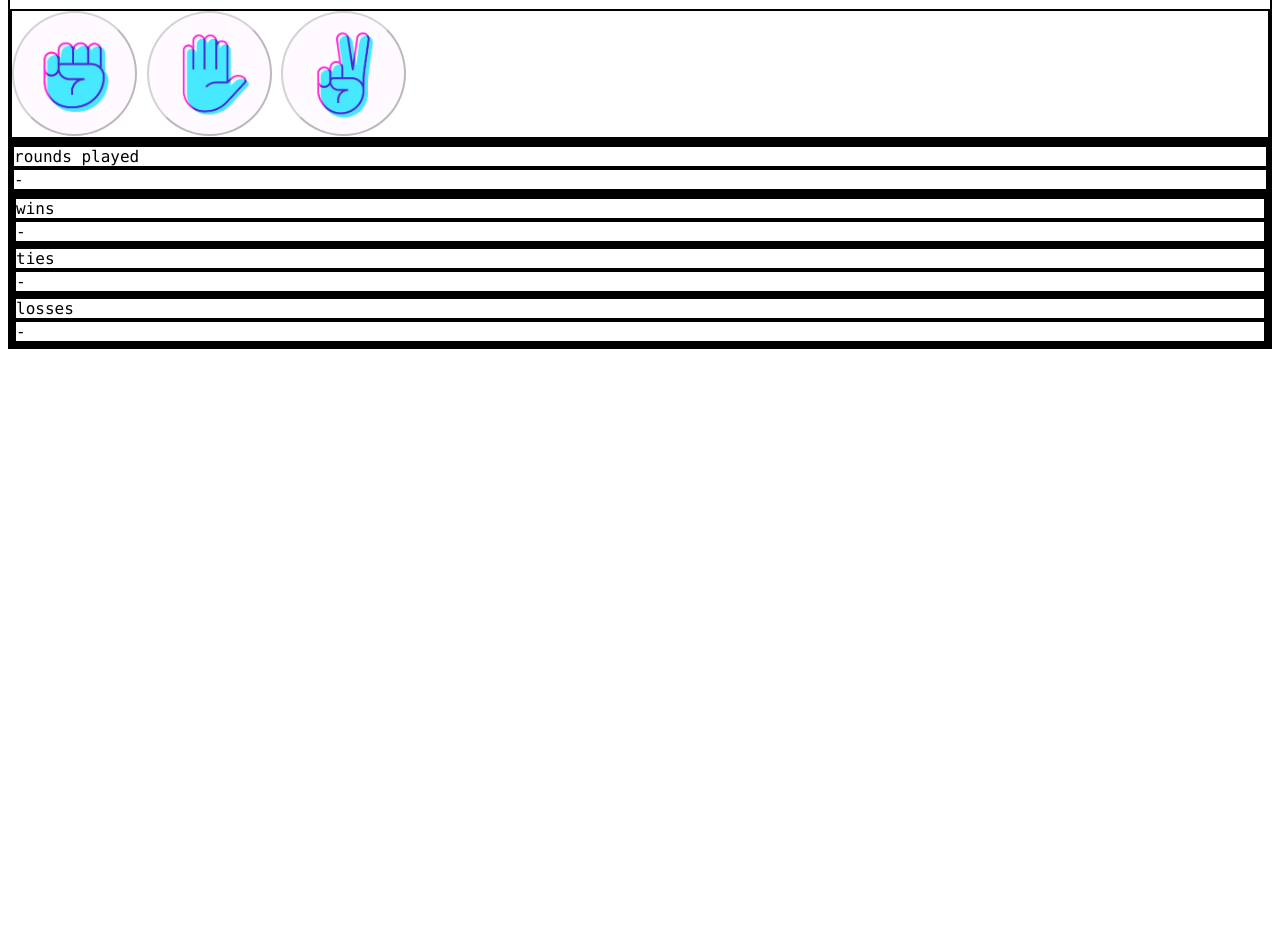
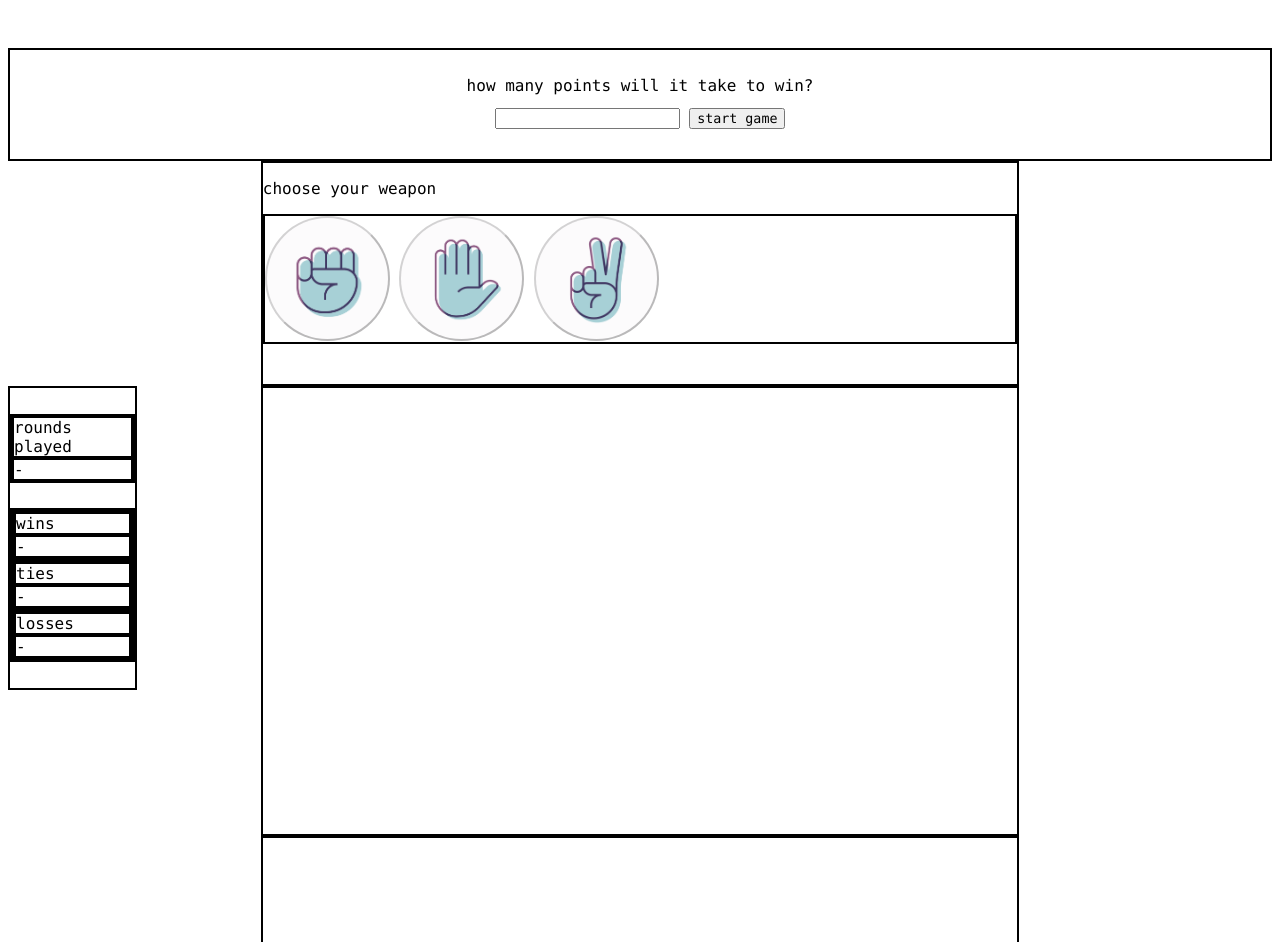
Before and after one commit to parentda/rock-paper-scissors-UI, a plain HTML site: page index.html in a window 1280 px wide. Shown: the part 158-1100 px from the top of the page. Before the commit the page ends 800 px from the top, so only its background shows below. Drawn offline with Linux system fonts and the light colour scheme.

Commit message:
Updated CSS

```diff
--- a/index.html
+++ b/index.html
@@ -10,8 +10,9 @@
       <h1>ROCK PAPER SCISSORS</h1>
     </header>
     <main>
-      <div>
+      <div id="input">
         <label for="inputRounds">how many points will it take to win?</label>
+        <br />
         <input
           id="inputRounds"
           type="number"
@@ -25,9 +26,9 @@
       <div class="playOptions">
         <p>choose your weapon</p>
         <div>
-          <button id="rock" disabled></button>
-          <button id="paper" disabled></button>
-          <button id="scissors" disabled></button>
+          <button id="rock" class="deactivated" disabled></button>
+          <button id="paper" class="deactivated" disabled></button>
+          <button id="scissors" class="deactivated" disabled></button>
         </div>
       </div>
       <div id="keepTrack">
@@ -50,8 +51,11 @@
           </div>
         </div>
       </div>
-      <p id="result"></p>
-      <p id="finalScore"></p>
+      <div id="battleground"></div>
+      <div id="displayResults">
+        <p id="result"></p>
+        <p id="finalScore"></p>
+      </div>
     </main>
     <script src="rock-paper-scissors.js"></script>
   </body>
--- a/rock-paper-scissors.js
+++ b/rock-paper-scissors.js
@@ -16,20 +16,21 @@ function computerPlay() {
   return gameOptions[randomSelection];
 }
 
-function startGame(event) {
+function startGame() {
   score = [0, 0, 0];
   roundCounter = 0;
   result.textContent = "";
   finalScore.textContent = "";
-  // console.log(event);
 
   const inputRounds = document.querySelector("#inputRounds");
 
-  playOptions.forEach((button) => button.removeAttribute("disabled"));
+  playOptions.forEach((button) => {
+    button.removeAttribute("disabled");
+    button.classList.remove("deactivated");
+  });
   scoreOptions.forEach((currentElement, currentIndex) => {
     currentElement.textContent = score[currentIndex];
   });
-  // console.log(scoreOptions);
 
   gameEndpoint = inputRounds.value;
 
@@ -82,7 +83,10 @@ function playRound(event) {
 
   if (score[0] >= gameEndpoint || score[2] >= gameEndpoint) {
     showFinalScore();
-    playOptions.forEach((button) => button.setAttribute("disabled", "true"));
+    playOptions.forEach((button) => {
+      button.setAttribute("disabled", "true");
+      button.classList.add("deactivated");
+    });
   }
 }
 
--- a/styles.css
+++ b/styles.css
@@ -1,4 +1,5 @@
-:root {
+:root,
+#startGame {
   font-family: Menlo;
 }
 
@@ -9,6 +10,34 @@ div {
 header {
   display: flex;
   justify-content: center;
+  padding: 0.8em;
+  font-size: 30px;
+}
+
+main {
+  display: grid;
+  width: auto;
+  margin: auto;
+  height: 900px;
+  grid-template-rows: 1fr 2fr 4fr 1fr;
+  grid-template-columns: 1fr 3fr 1fr;
+}
+
+#input {
+  text-align: center;
+  line-height: 2;
+  padding: 20px;
+  grid-row: 1 / 2;
+  grid-column: 1 / 4;
+}
+
+.deactivated {
+  filter: grayscale(75%);
+}
+
+.playOptions {
+  grid-row: 2 / 3;
+  grid-column: 2 / 3;
 }
 
 .playOptions button {
@@ -16,6 +45,16 @@ header {
   height: 125px;
   border-radius: 50%;
   background-repeat: no-repeat;
+}
+
+#keepTrack {
+  display: flex;
+  flex-direction: column;
+  width: 125px;
+  height: 300px;
+  justify-content: space-evenly;
+  grid-row: 3 / 4;
+  grid-column: 1 / 2;
 }
 
 #rock {
@@ -36,3 +75,13 @@ header {
   background-size: 140px;
   background-position: center;
 }
+
+#battleground {
+  grid-row: 3 / 4;
+  grid-column: 2 / 3;
+}
+
+#displayResults {
+  grid-row: 4 / 5;
+  grid-column: 2 / 3;
+}
```
